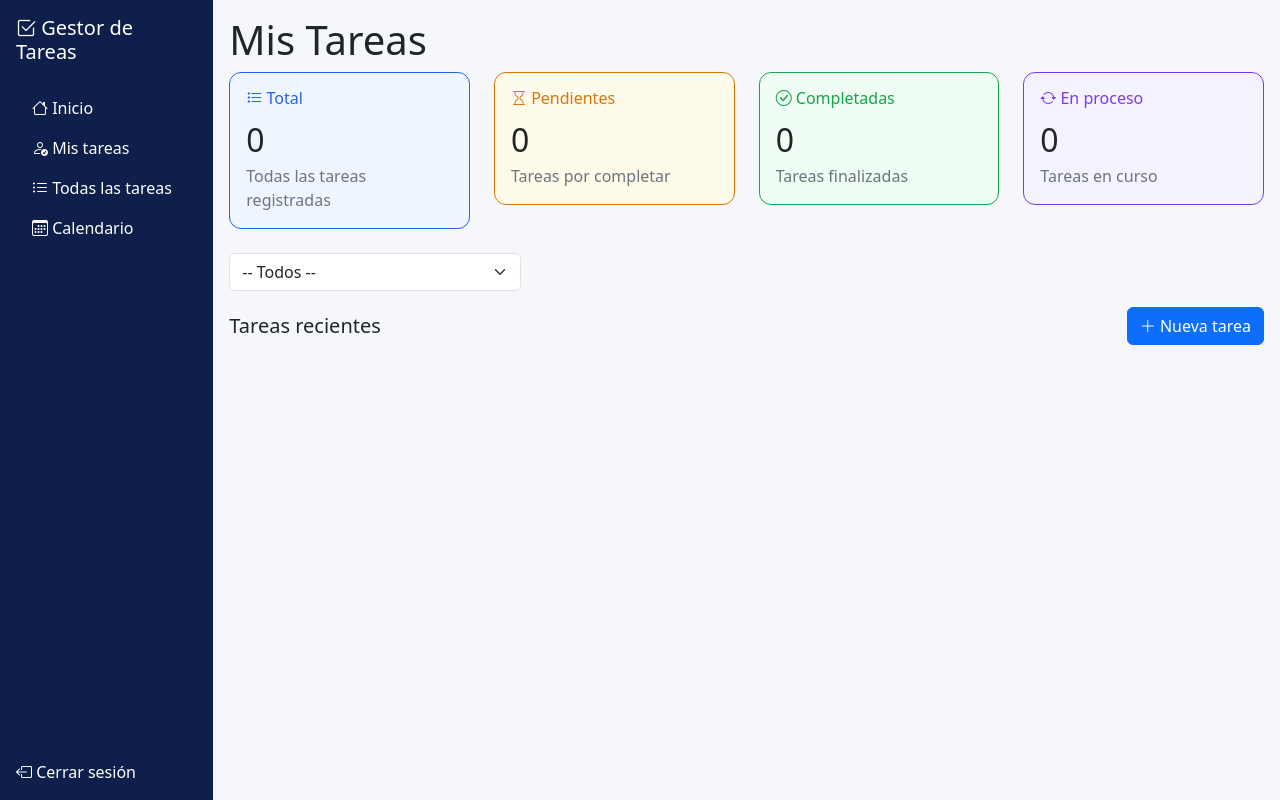
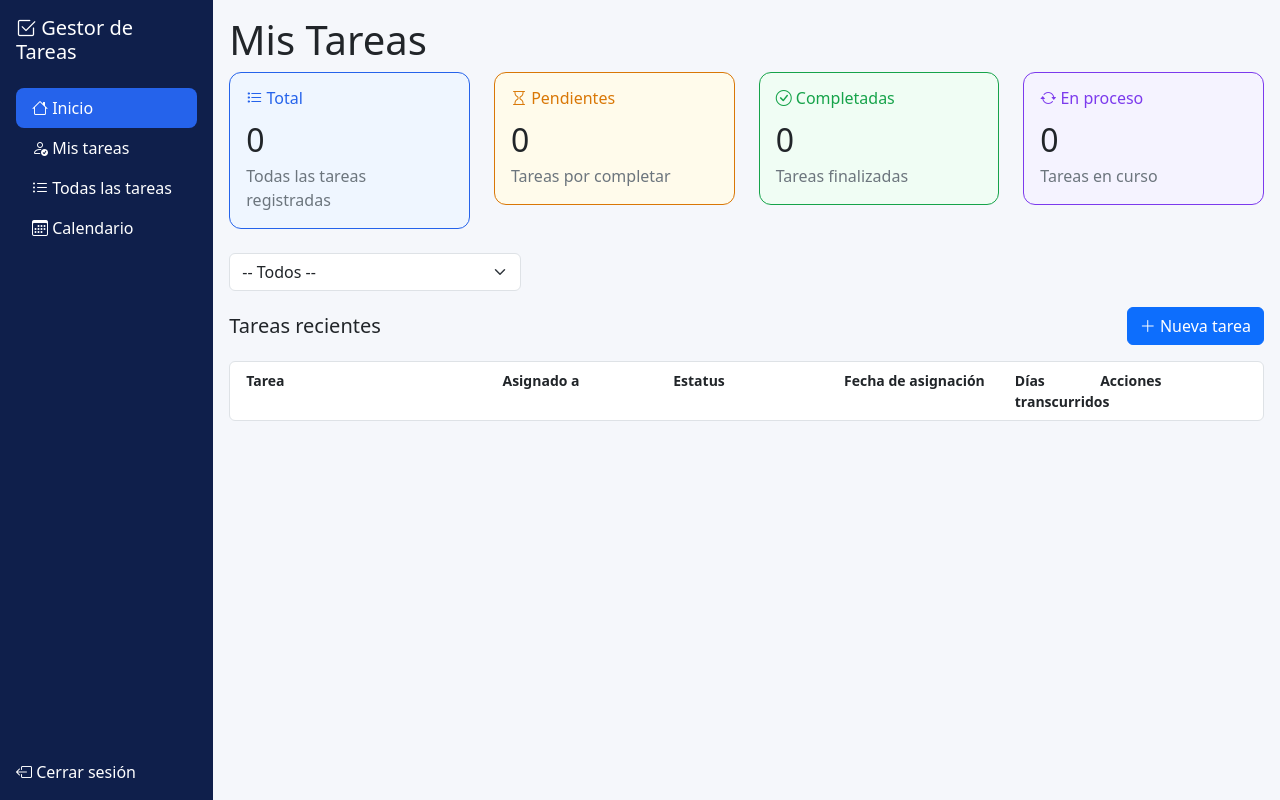
Before and after one commit to dmtzsegura/gestor-tareas, a Flask app: page / in a window 1280 px wide. Run offline with Flask 3, Linux system fonts and the light colour scheme; the visitor is signed in with stand-in values (Sample User, id 1); data that the repository does not hold is empty.

Commit message:
Etapa 5: lista de tareas recientes, enlace activo y logout

```diff
--- a/app.py
+++ b/app.py
@@ -34,6 +34,9 @@ class Usuario(db.Model):
 
 @app.route("/")
 def home():
+    if "usuario" not in session:
+        return redirect(url_for("login"))
+
     filtro_usuario_id = request.args.get("usuario_id")
 
     if filtro_usuario_id:
@@ -159,5 +162,10 @@ def eliminar_tarea(tarea_id):
 
     return redirect(url_for("home"))
 
+@app.route("/logout")
+def logout():
+    session.pop("usuario", None)
+    return redirect(url_for("login"))
+
 if __name__ == "__main__":
     app.run(debug=True)
--- a/static/css/estilos.css
+++ b/static/css/estilos.css
@@ -51,3 +51,9 @@ body {
 .sidebar .nav-link {
   color: white;
 }
+
+.enlace-activo {
+  background-color: var(--azul);
+  color: white;
+  border-radius: 8px;
+}
--- a/templates/base.html
+++ b/templates/base.html
@@ -16,17 +16,19 @@
 
   <div class="container-fluid">
     <div class="row">
+      {% if "usuario" in session %}
       <div class="col-2 sidebar vh-100 p-3 d-flex flex-column">
         <h5 class="text-white mb-4"><i class="bi bi-check2-square"></i> Gestor de Tareas</h5>
         <ul class="nav flex-column">
-          <li class="nav-item"><a class="nav-link" href="{{ url_for('home') }}"><i class="bi bi-house"></i>
+          <li class="nav-item"> <a class="nav-link {% if request.endpoint == 'home' %}enlace-activo{% endif %}" href="{{ url_for('home') }}"><i class="bi bi-house"></i>
               Inicio</a></li>
           <li class="nav-item"><a class="nav-link" href="#"><i class="bi bi-person-check"></i> Mis tareas</a></li>
           <li class="nav-item"><a class="nav-link" href="#"><i class="bi bi-list-ul"></i> Todas las tareas</a></li>
           <li class="nav-item"><a class="nav-link" href="#"><i class="bi bi-calendar3"></i> Calendario</a></li>
         </ul>
-        <a class="nav-link mt-auto" href="#"><i class="bi bi-box-arrow-left"></i> Cerrar sesión</a>
+        <a class="nav-link mt-auto" href="{{ url_for('logout') }}"><i class="bi bi-box-arrow-left"></i> Cerrar sesión</a>
       </div>
+      {% endif %}
 
       <div class="col-10 p-3">
         {% with mensajes = get_flashed_messages() %}
--- a/templates/index.html
+++ b/templates/index.html
@@ -67,29 +67,47 @@
 </div>
 
 <ul class="list-group">
+  <li class="list-group-item">
+    <div class="row small text-dark fw-bold">
+      <div class="col-3">Tarea</div>
+      <div class="col-2">Asignado a</div>
+      <div class="col-2">Estatus</div>
+      <div class="col-2">Fecha de asignación</div>
+      <div class="col-1">Días transcurridos</div>
+      <div class="col-2">Acciones</div>
+    </div>
+  </li>
   {% for tarea in tareas %}
-  <li class="list-group-item d-flex justify-content-between align-items-center">
-    <span>{{ tarea.titulo }} - {{ tarea.usuario.nombre }} - {{ tarea.dias_transcurridos }} días</span>
+  <li class="list-group-item">
+    <div class="row align-items-center">
 
-    <a href="{{ url_for('editar_tarea', tarea_id=tarea.id) }}" class="btn btn-sm btn-outline-secondary">Editar</a>
+      <div class="col-3">{{ tarea.titulo }}</div>
+      <div class="col-2">{{ tarea.usuario.nombre }}</div>
+      <div class="col-2">
+        <form method="POST" action="{{ url_for('actualizar_estatus', tarea_id=tarea.id) }}">
+          <select name="estatus"
+            class="form-select form-select-sm text-dark {% if tarea.estatus == 'Pendiente' %}tarjeta-pendiente{% elif tarea.estatus == 'En proceso' %}tarjeta-proceso{% elif tarea.estatus == 'Completado' %}tarjeta-completada{% endif %}"
+            onchange="this.form.submit()">
+            <option value="Pendiente" {% if tarea.estatus=="Pendiente" %}selected{% endif %}>Pendiente</option>
+            <option value="En proceso" {% if tarea.estatus=="En proceso" %}selected{% endif %}>En proceso</option>
+            <option value="Completado" {% if tarea.estatus=="Completado" %}selected{% endif %}>Completado</option>
+          </select>
+        </form>
+      </div>
 
-    <form method="POST" action="{{ url_for('eliminar_tarea', tarea_id=tarea.id) }}"
-      onsubmit="return confirm('¿Eliminar esta tarea?')">
-      <button type="submit" class="btn btn-sm btn-outline-danger">Eliminar</button>
+      <div class="col-2">{{ tarea.fecha_asignacion.strftime('%d/%m/%Y') }}</div>
+      <div class="col-1">{{ tarea.dias_transcurridos }}</div>
 
-    </form>
+      {#
+      <a href="{{ url_for('editar_tarea', tarea_id=tarea.id) }}" class="btn btn-sm btn-outline-secondary">Editar</a>
 
-    <form method="POST" action="{{ url_for('actualizar_estatus', tarea_id=tarea.id) }}">
-      <select name="estatus"
-        class="form-select form-select-sm text-dark {% if tarea.estatus == 'Pendiente' %}tarjeta-pendiente{% elif tarea.estatus == 'En proceso' %}tarjeta-proceso{% elif tarea.estatus == 'Completado' %}tarjeta-completada{% endif %}"
-        onchange="this.form.submit()">
-        <option value="Pendiente" {% if tarea.estatus=="Pendiente" %}selected{% endif %}>Pendiente</option>
-        <option value="En proceso" {% if tarea.estatus=="En proceso" %}selected{% endif %}>En proceso
-        </option>
-        <option value="Completado" {% if tarea.estatus=="Completado" %}selected{% endif %}>Completado
-        </option>
-      </select>
-    </form>
+      <form method="POST" action="{{ url_for('eliminar_tarea', tarea_id=tarea.id) }}"
+        onsubmit="return confirm('¿Eliminar esta tarea?')">
+        <button type="submit" class="btn btn-sm btn-outline-danger">Eliminar</button>
+      </form>
+      #}
+
+    </div>
   </li>
   {% endfor %}
 </ul>
```
